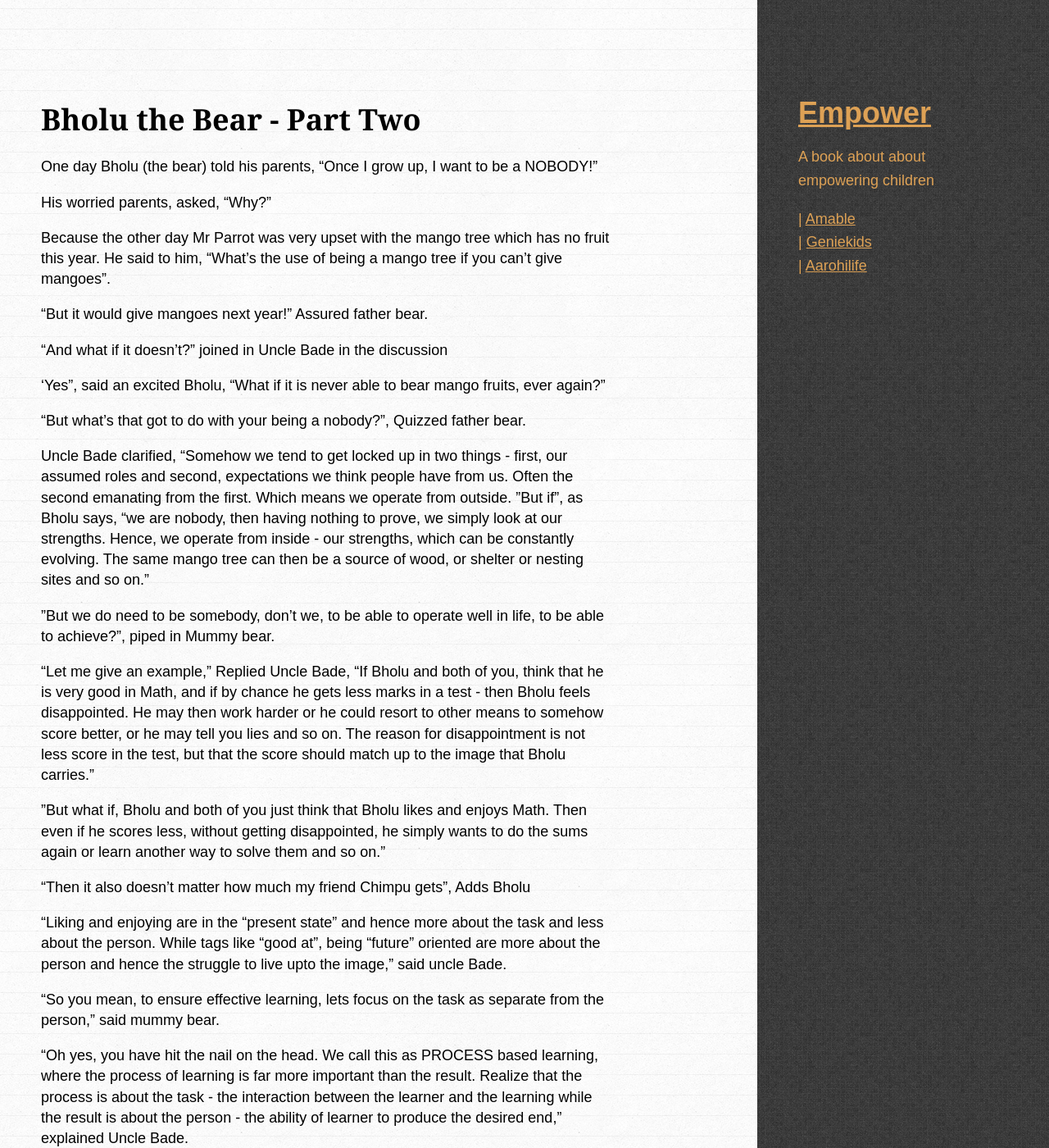
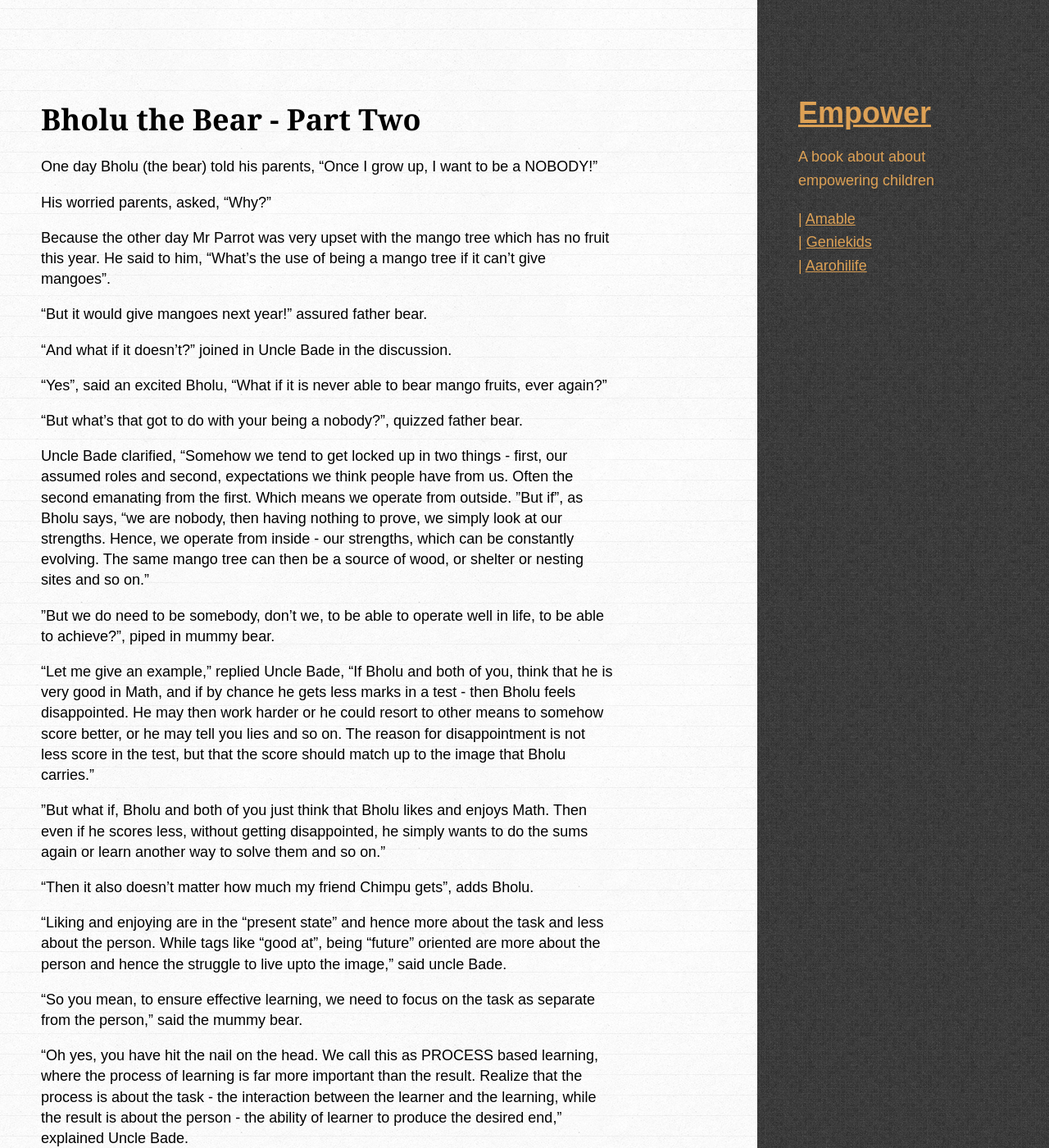
Before and after one commit to amitkaps/empower, a Jekyll site: the page built from _posts/2013-08-01-bholu2.md, in a window 1280 px wide and 1400 px high. Shown: the whole window at 82% size. Built offline with Jekyll 4.4.1, drawn with Linux system fonts in a browser that asks for light colours; some web fonts are replaced; some of the changed text lies outside the part shown.

Commit message:
Update 2013-08-01-bholu2.md
changed father bear and mother bear, all letters in lower case for consistency...

```diff
--- a/_posts/2013-08-01-bholu2.md
+++ b/_posts/2013-08-01-bholu2.md
@@ -10,33 +10,33 @@ One day Bholu (the bear) told his parents, "Once I grow up, I want to be a NOBOD
 
 His worried parents, asked, "Why?"
 
-Because the other day Mr Parrot was very upset with the mango tree which has no fruit this year. He said to him, "What's the use of being a mango tree if you can't give mangoes".
+Because the other day Mr Parrot was very upset with the mango tree which has no fruit this year. He said to him, "What's the use of being a mango tree if it can't give mangoes".
 
-"But it would give mangoes next year!" Assured father bear.
+"But it would give mangoes next year!" assured father bear.
 
-"And what if it doesn't?" joined in Uncle Bade in the discussion
+"And what if it doesn't?" joined in Uncle Bade in the discussion.
 
-'Yes", said an excited Bholu, "What if it is never able to bear mango fruits, ever again?"
+"Yes", said an excited Bholu, "What if it is never able to bear mango fruits, ever again?"
 
-"But what's that got to do with your being a nobody?”, Quizzed father bear.
+"But what's that got to do with your being a nobody?”, quizzed father bear.
 
 Uncle Bade clarified, "Somehow we tend to get locked up in two things - first, our assumed roles and second, expectations we think people have from us. Often the second emanating from the first. Which means we operate from outside.
 ”But if”, as Bholu says, “we are nobody, then having nothing to prove, we simply look at our strengths. Hence, we operate from inside - our strengths, which can be constantly evolving. The same mango tree can then be a source of wood, or shelter or nesting sites and so on.”
 
-”But we do need to be somebody, don't we, to be able to operate well in life, to be able to achieve?”, piped in Mummy bear.
+”But we do need to be somebody, don't we, to be able to operate well in life, to be able to achieve?”, piped in mummy bear.
 
-"Let me give an example," Replied Uncle Bade, "If Bholu and both of you, think that he is very good in Math, and if by chance he gets less marks in a test - then Bholu feels disappointed. He may then work harder or he could resort to other means to somehow score better, or he may tell you lies and so on. The reason for disappointment is not less score in the test, but that the score should
+"Let me give an example," replied Uncle Bade, "If Bholu and both of you, think that he is very good in Math, and if by chance he gets less marks in a test - then Bholu feels disappointed. He may then work harder or he could resort to other means to somehow score better, or he may tell you lies and so on. The reason for disappointment is not less score in the test, but that the score should
 match up to the image that Bholu carries.”
 
 ”But what if, Bholu and both of you just think that Bholu likes and enjoys Math. Then even if he scores less, without getting disappointed, he simply wants to do the sums again or learn another way to solve them and so on.”
 
-"Then it also doesn't matter how much my friend Chimpu gets", Adds Bholu
+"Then it also doesn't matter how much my friend Chimpu gets", adds Bholu.
 
 "Liking and enjoying are in the "present state" and hence more about the task and less about the person. While tags like "good at", being "future" oriented are more about the person and hence the struggle to live upto the image," said uncle Bade.
 
-"So you mean, to ensure effective learning, lets focus on the task as separate from the person," said mummy bear.
+"So you mean, to ensure effective learning, we need to focus on the task as separate from the person," said the mummy bear.
 
-"Oh yes, you have hit the nail on the head. We call this as PROCESS based learning, where the process of learning is far more important than the result. Realize that the process is about the task - the interaction between the learner and the learning while the result is about the person - the ability of learner to produce the desired end," explained Uncle Bade.
+"Oh yes, you have hit the nail on the head. We call this as PROCESS based learning, where the process of learning is far more important than the result. Realize that the process is about the task - the interaction between the learner and the learning, while the result is about the person - the ability of learner to produce the desired end," explained Uncle Bade.
 
 Now Bholu was very excited, "Uncle Bade, is it same as how you said that I was neither “creative”, nor “not creative’. I am simply someone who uses creativity some times and does not use it other times".
 
```
Also changed, not shown: other parts of _posts/2013-08-01-bholu2.md (+3 -3 lines).
